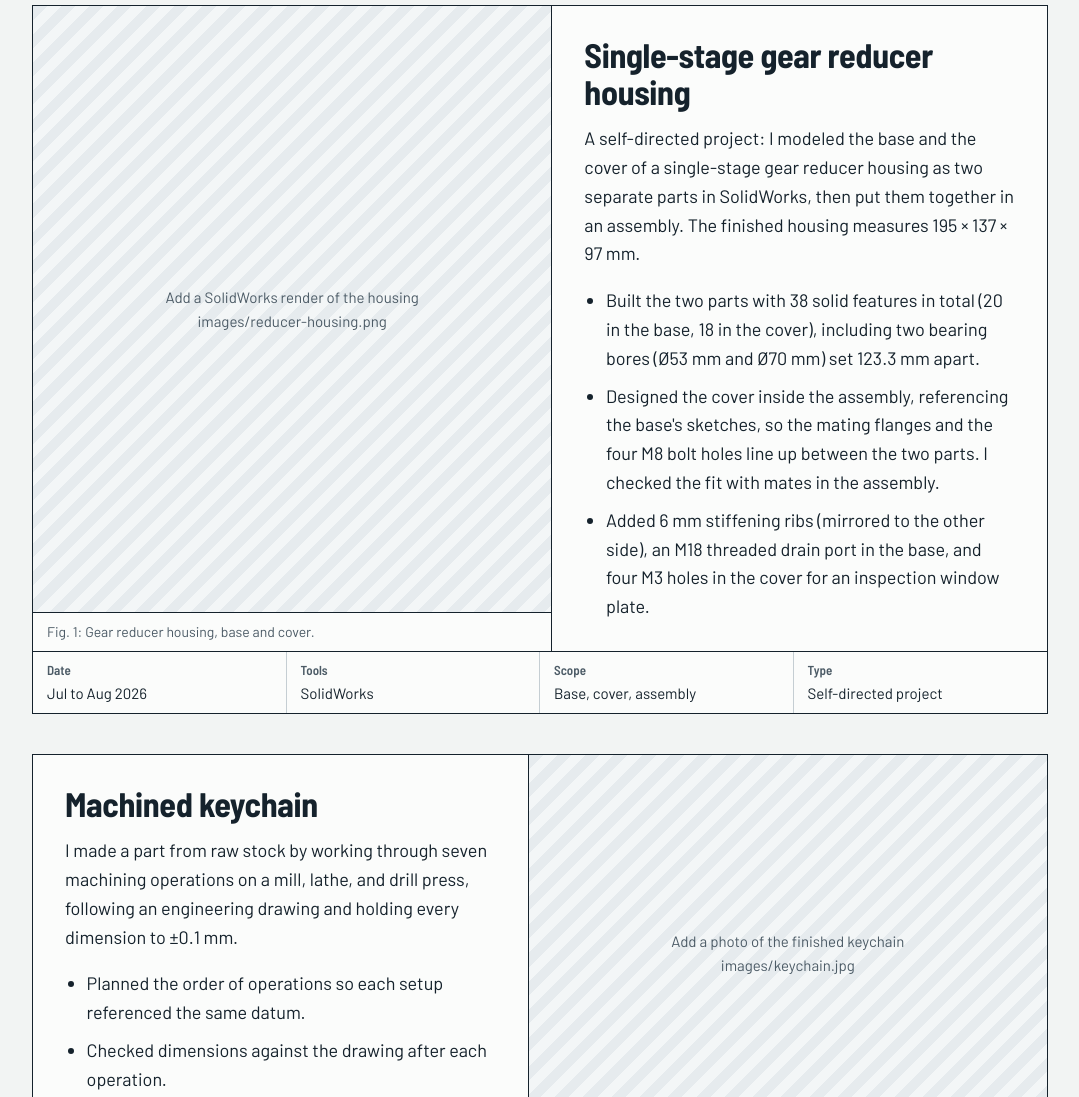
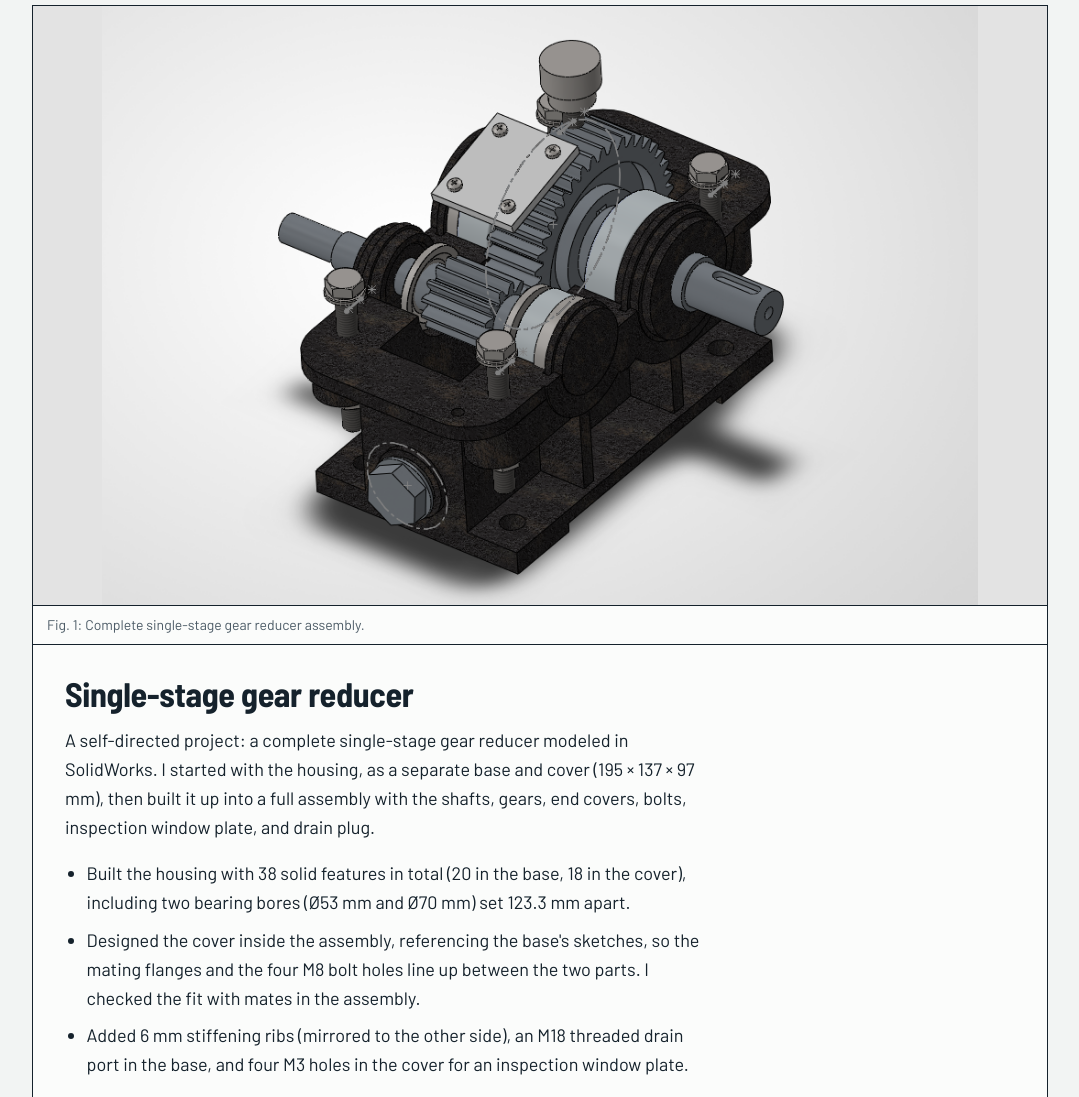
Before and after one commit to Jerryno-14/Portfolio, a plain HTML site: page index.html in a window 1280 px wide. Shown: the part 1240-2337 px from the top of the page, without its empty margins (100-1179 px from the left). Drawn offline with Linux system fonts and the light colour scheme.

Commit message:
Add gear reducer render and show the project as a featured entry
Co-Authored-By: Claude Sonnet 5.5 <noreply@anthropic.com>
Claude-Session: https://claude.ai/code/session_01XuzzzQnRfCQBJfGLwKuzFS

```diff
--- a/index.html
+++ b/index.html
@@ -85,6 +85,8 @@
   }
   .plate .ph { position: absolute; inset: 0; display: grid; place-items: center; text-align: center; padding: 16px; color: var(--muted); font-size: 15px; }
   .plate img { position: absolute; inset: 0; width: 100%; height: 100%; object-fit: cover; background: var(--sheet); }
+  .plate.fit { background: #e3e3e3; }
+  .plate.fit img { object-fit: contain; background: transparent; }
   figcaption { padding: 8px 14px; font-size: 14px; color: var(--muted); border-bottom: 1px solid var(--line); }
 
   /* title block */
@@ -125,6 +127,13 @@
     .tb div:last-child { border-right: 0; }
     .split { grid-template-columns: 1fr 1fr; }
     .hero { padding: 96px 0 72px; }
+  }
+  @media (min-width: 820px) {
+    .sheet.feature .sheet-body { grid-template-columns: 1fr; }
+    .sheet.feature .media { grid-column: 1; grid-row: 1; border-right: 0; border-bottom: 1px solid var(--line); }
+    .sheet.feature .media .plate { flex: none; min-height: 0; aspect-ratio: 956 / 654; max-height: 600px; width: 100%; }
+    .sheet.feature .sheet-text { grid-column: 1; grid-row: 2; }
+    .sheet.feature .tb { grid-row: 3; }
   }
   @media (prefers-reduced-motion: reduce) {
     html { scroll-behavior: auto; }
@@ -180,30 +189,30 @@
       <h2 id="projects-h">Projects</h2>
 
       <!-- Project 1 -->
-      <article class="sheet">
+      <article class="sheet feature">
         <div class="sheet-body">
           <div class="media">
             <figure>
-              <div class="plate">
-                <div class="ph">Add a SolidWorks render of the housing<br>images/reducer-housing.png</div>
-                <img src="images/reducer-housing.png" alt="SolidWorks render of the single-stage gear reducer housing" onerror="this.remove()">
+              <div class="plate fit">
+                <div class="ph">Add a SolidWorks render of the reducer<br>images/reducer-housing.png</div>
+                <img src="images/reducer-housing.png" alt="SolidWorks render of the complete single-stage gear reducer: dark housing with two gear shafts, gears, bolts, an inspection window plate and a drain plug" onerror="this.remove()">
               </div>
-              <figcaption>Fig. 1: Gear reducer housing, base and cover.</figcaption>
+              <figcaption>Fig. 1: Complete single-stage gear reducer assembly.</figcaption>
             </figure>
           </div>
           <div class="sheet-text">
-            <h3>Single-stage gear reducer housing</h3>
-            <p>A self-directed project: I modeled the base and the cover of a single-stage gear reducer housing as two separate parts in SolidWorks, then put them together in an assembly. The finished housing measures 195 × 137 × 97 mm.</p>
+            <h3>Single-stage gear reducer</h3>
+            <p>A self-directed project: a complete single-stage gear reducer modeled in SolidWorks. I started with the housing, as a separate base and cover (195 × 137 × 97 mm), then built it up into a full assembly with the shafts, gears, end covers, bolts, inspection window plate, and drain plug.</p>
             <ul>
-              <li>Built the two parts with 38 solid features in total (20 in the base, 18 in the cover), including two bearing bores (Ø53 mm and Ø70 mm) set 123.3 mm apart.</li>
+              <li>Built the housing with 38 solid features in total (20 in the base, 18 in the cover), including two bearing bores (Ø53 mm and Ø70 mm) set 123.3 mm apart.</li>
               <li>Designed the cover inside the assembly, referencing the base's sketches, so the mating flanges and the four M8 bolt holes line up between the two parts. I checked the fit with mates in the assembly.</li>
               <li>Added 6 mm stiffening ribs (mirrored to the other side), an M18 threaded drain port in the base, and four M3 holes in the cover for an inspection window plate.</li>
             </ul>
           </div>
           <div class="tb">
-            <div><b>Date</b>Jul to Aug 2026</div>
+            <div><b>Date</b>Jul to Nov 2026</div>
             <div><b>Tools</b>SolidWorks</div>
-            <div><b>Scope</b>Base, cover, assembly</div>
+            <div><b>Scope</b>Housing, shafts, gears, full assembly</div>
             <div><b>Type</b>Self-directed project</div>
           </div>
         </div>
```
Also changed, not shown: images/reducer-housing.png (added), 1 other file.
